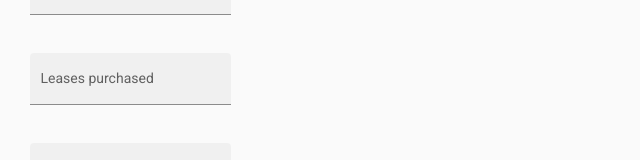
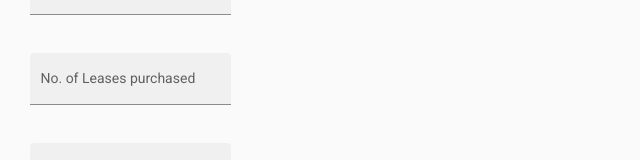
Before and after one commit to stownend/llastandardportal, an Angular app: page / in a window 1280 px wide. Shown: the part 523-683 px from the top of the page, without its empty margins (0-640 px from the left). Built offline with nearby package versions, Linux system fonts and the light colour scheme.

Commit message:
Num leases

```diff
--- a/src/app/portal.html
+++ b/src/app/portal.html
@@ -40,7 +40,7 @@
   <br/>
   <br/>
   <mat-form-field appearance="fill">
-    <mat-label>Leases purchased</mat-label>
+    <mat-label>No. of Leases purchased</mat-label>
     <input class="title-form-field" matInput type="number" [(ngModel)]="leasesPurchased" name="leases">
   </mat-form-field>
   <br/>
```
